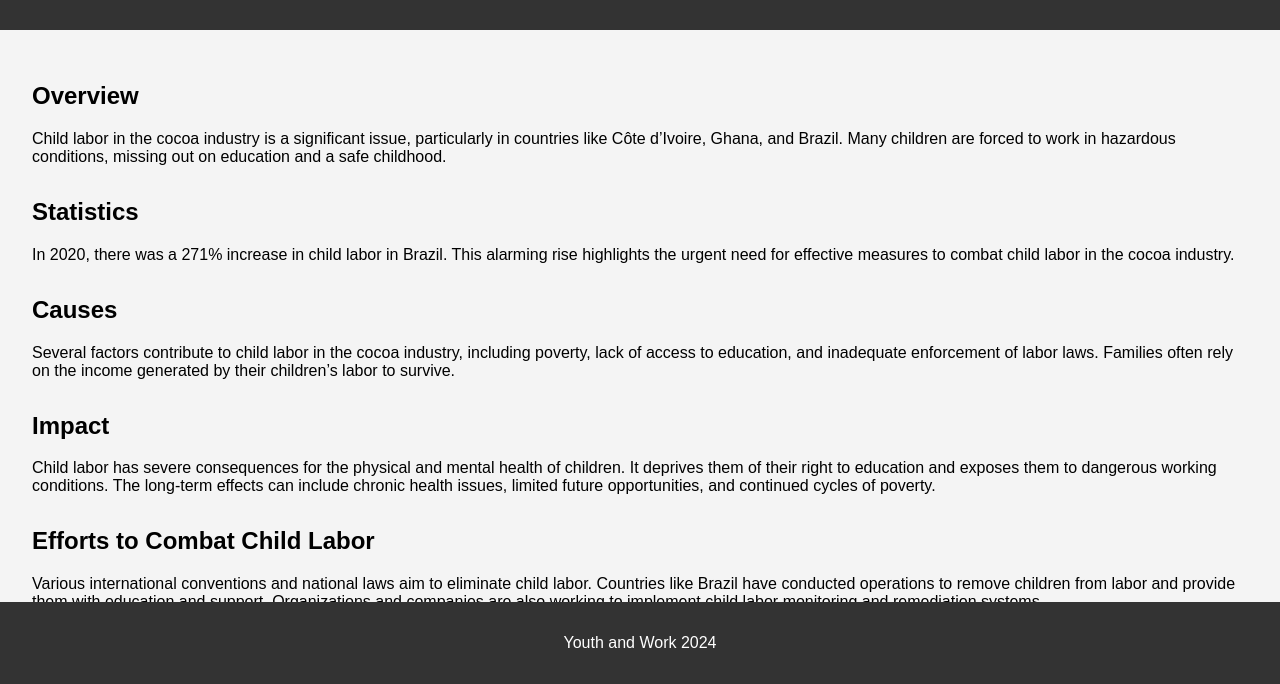
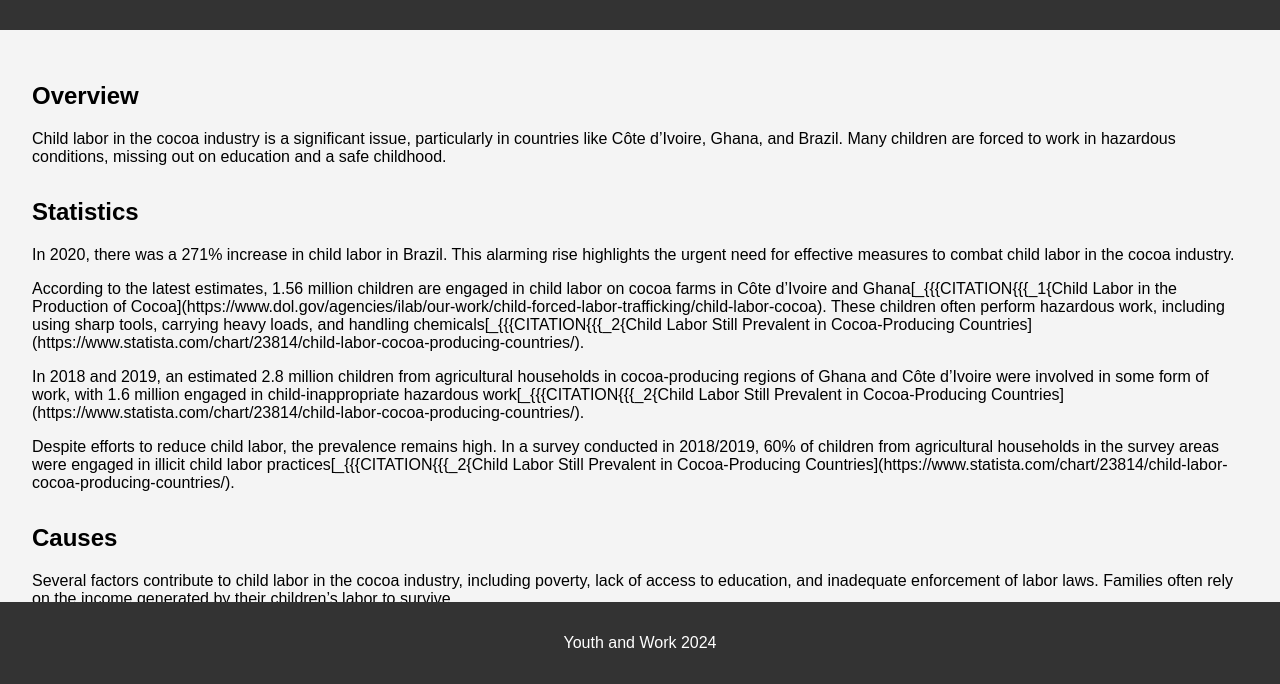
Before and after one commit to Joseph-W-Leonard/Cocoa, a plain HTML site: page issue.html in a window 1280 px wide. Shown: the part 116-800 px from the top of the page. Drawn offline with Linux system fonts and the light colour scheme.

Commit message:
Update issue.html with additional statistics and citations on child labor in cocoa production

```diff
--- a/issue.html
+++ b/issue.html
@@ -28,6 +28,9 @@
         <section>
             <h2>Statistics</h2>
             <p>In 2020, there was a 271% increase in child labor in Brazil. This alarming rise highlights the urgent need for effective measures to combat child labor in the cocoa industry.</p>
+            <p>According to the latest estimates, 1.56 million children are engaged in child labor on cocoa farms in Côte d’Ivoire and Ghana[_{{{CITATION{{{_1{Child Labor in the Production of Cocoa](https://www.dol.gov/agencies/ilab/our-work/child-forced-labor-trafficking/child-labor-cocoa). These children often perform hazardous work, including using sharp tools, carrying heavy loads, and handling chemicals[_{{{CITATION{{{_2{Child Labor Still Prevalent in Cocoa-Producing Countries](https://www.statista.com/chart/23814/child-labor-cocoa-producing-countries/).</p>
+            <p>In 2018 and 2019, an estimated 2.8 million children from agricultural households in cocoa-producing regions of Ghana and Côte d’Ivoire were involved in some form of work, with 1.6 million engaged in child-inappropriate hazardous work[_{{{CITATION{{{_2{Child Labor Still Prevalent in Cocoa-Producing Countries](https://www.statista.com/chart/23814/child-labor-cocoa-producing-countries/).</p>
+            <p>Despite efforts to reduce child labor, the prevalence remains high. In a survey conducted in 2018/2019, 60% of children from agricultural households in the survey areas were engaged in illicit child labor practices[_{{{CITATION{{{_2{Child Labor Still Prevalent in Cocoa-Producing Countries](https://www.statista.com/chart/23814/child-labor-cocoa-producing-countries/).</p>
         </section>
         <section>
             <h2>Causes</h2>
```
